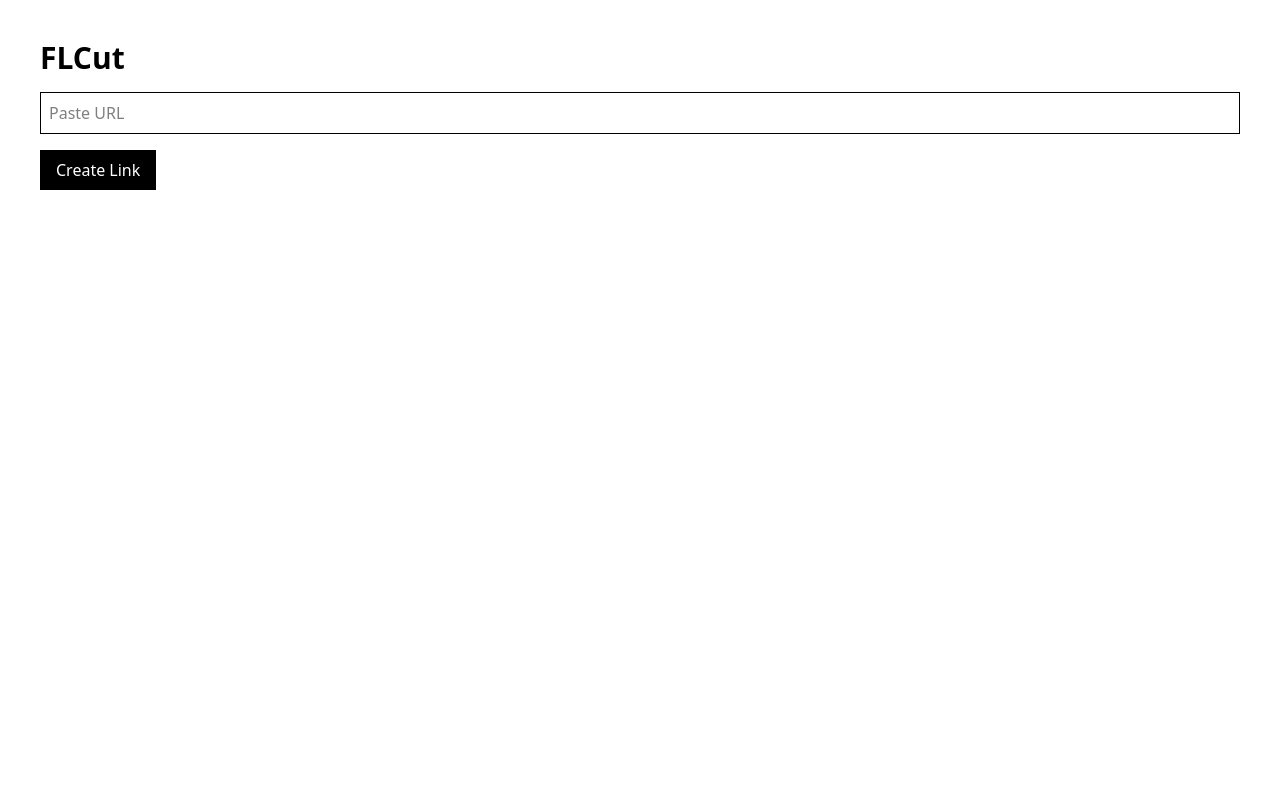
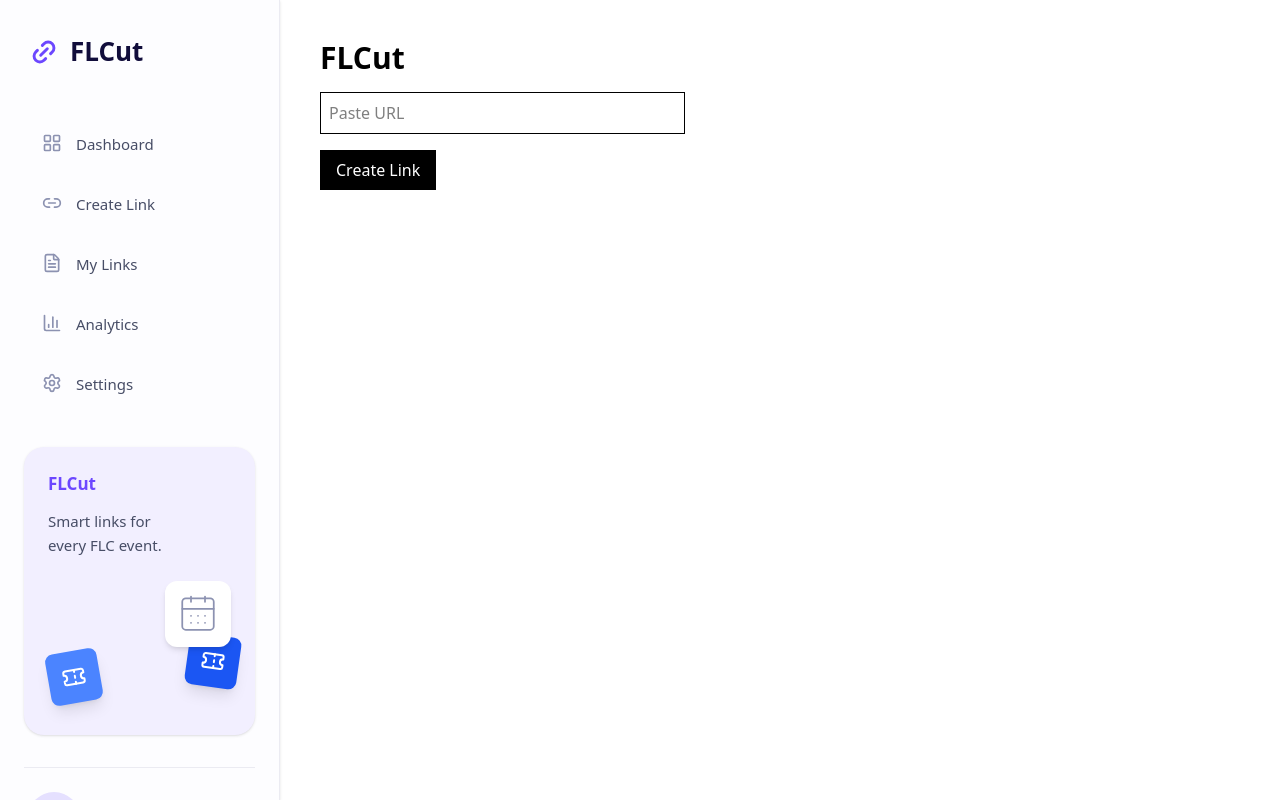
Before and after one commit to grathan-P/flcut, a Next.js app: page / in a window 1280 px wide. Built offline with nearby package versions, Linux system fonts and the light colour scheme.

Commit message:
click count update + sidebar component

```diff
--- a/app/[shortCode]/page.tsx
+++ b/app/[shortCode]/page.tsx
@@ -20,7 +20,7 @@ export default async function Page({
 
   await prisma.link.update({
   where: {
-    id: link.id,
+    shortCode,
   },
   data: {
     clickCount: {
--- a/app/page.tsx
+++ b/app/page.tsx
@@ -1,4 +1,7 @@
 "use client";
+
+import Sidebar from "@/components/Sidebar";
+import LinkForm from "@/components/LinkForm";
 
 import { useState } from "react";
 
@@ -25,30 +28,9 @@ export default function Home() {
   }
 
   return (
-    <main className="p-10">
-      <h1 className="text-3xl font-bold">
-        FLCut
-      </h1>
-
-      <input
-        className="border p-2 mt-4 w-full"
-        placeholder="Paste URL"
-        value={url}
-        onChange={(e) => setUrl(e.target.value)}
-      />
-
-      <button
-        onClick={createLink}
-        className="bg-black text-white px-4 py-2 mt-4"
-      >
-        Create Link
-      </button>
-
-      {result && (
-        <p className="mt-4">
-          Short URL: {result}
-        </p>
-      )}
-    </main>
+    <div className="flex">
+      <Sidebar />
+      <LinkForm />
+    </div>
   );
 }
--- /dev/null
+++ b/components/LinkForm.tsx
@@ -0,0 +1,56 @@
+"use client";
+
+
+import { useState } from "react";
+
+const LinkForm: React.FC = () => {
+  const [url, setUrl] = useState("");
+  const [result, setResult] = useState("");
+
+  async function createLink() {
+    const response = await fetch("/api/links", {
+      method: "POST",
+      headers: {
+        "Content-Type": "application/json",
+      },
+      body: JSON.stringify({
+        originalUrl: url,
+      }),
+    });
+
+    const data = await response.json();
+
+    setResult(
+      `${window.location.origin}/${data.shortCode}`
+    );
+  }
+
+  return (
+    <main className="p-10">
+        <h1 className="text-3xl font-bold">
+          FLCut
+        </h1>
+
+      <input
+        className="border p-2 mt-4 w-full"
+        placeholder="Paste URL"
+        value={url}
+        onChange={(e) => setUrl(e.target.value)}
+      />
+
+      <button
+        onClick={createLink}
+        className="bg-black text-white px-4 py-2 mt-4"
+      >
+        Create Link
+      </button>
+
+      {result && (
+        <p className="mt-4">
+          Short URL: {result}
+        </p>
+      )}
+    </main>
+  );
+}
+export default LinkForm;
--- /dev/null
+++ b/components/Sidebar.tsx
@@ -0,0 +1,116 @@
+'use client'; // Required for click handlers and state
+
+import React, { useState } from 'react';
+import Link from 'next/link';
+import { usePathname } from 'next/navigation';
+import { LayoutGrid, Link2, FileText, BarChart3, Settings, ChevronDown, CalendarDays, Ticket } from 'lucide-react';
+
+// Define the structure for sidebar menu items
+interface SidebarItem {
+  name: string;
+  href: string;
+  icon: React.ReactNode;
+}
+
+// Sidebar Menu Items
+const sidebarItems: SidebarItem[] = [
+  { name: 'Dashboard', href: '/dashboard', icon: <LayoutGrid size={20} /> },
+  { name: 'Create Link', href: '/create-link', icon: <Link2 size={20} /> },
+  { name: 'My Links', href: '/my-links', icon: <FileText size={20} /> },
+  { name: 'Analytics', href: '/analytics', icon: <BarChart3 size={20} /> },
+  { name: 'Settings', href: '/settings', icon: <Settings size={20} /> },
+];
+
+const Sidebar: React.FC = () => {
+  const pathname = usePathname();
+  const [activeItem, setActiveItem] = useState<string | null>(null);
+
+  return (
+    <aside className="w-full max-w-[280px] h-screen bg-[#FDFDFF] border-r border-[#EBEBF2] flex flex-col pt-8 pb-6 px-6 shadow-sm overflow-y-auto">
+      {/* Brand Logo & Name */}
+      <div className="flex items-center gap-3 mb-12 pl-1.5">
+        <div className="text-[#6C47FF]">
+          <Link2 className="rotate-[-45deg]" size={28} strokeWidth={2.5} />
+        </div>
+        <h1 className="text-[26px] font-semibold text-[#110D3B]">FLCut</h1>
+      </div>
+
+      {/* Main Navigation Menu */}
+      <nav className="flex-grow space-y-3 mb-10">
+        {sidebarItems.map((item) => {
+          // Detect active state. We can use `usePathname()` if routes are set up.
+          // For this example, we'll use a local state to make it work out-of-the-box.
+          const isNavItemActive = pathname === item.href || (activeItem === item.name);
+
+          return (
+            <Link
+              key={item.name}
+              href={item.href}
+              onClick={() => setActiveItem(item.name)}
+              className={`flex items-center gap-3.5 h-12 px-4.5 rounded-lg transition-colors group
+                ${
+                  isNavItemActive
+                    ? 'bg-[#F2EFFF] text-[#6C47FF] font-medium'
+                    : 'text-[#474D66] hover:bg-[#F2EFFF]/50 hover:text-[#6C47FF]'
+                }
+              `}
+            >
+              <div
+                className={`transition-colors
+                  ${
+                    isNavItemActive ? 'text-[#6C47FF]' : 'text-[#8C92B1] group-hover:text-[#6C47FF]'
+                  }`}
+              >
+                {item.icon}
+              </div>
+              <span className="text-[15px] font-normal leading-none pt-0.5">{item.name}</span>
+            </Link>
+          );
+        })}
+      </nav>
+
+      {/* Promotional Card */}
+      <div className="bg-[#F2EFFF] rounded-[20px] p-6 mb-8 mt-auto flex flex-col shadow-sm">
+        <h3 className="text-[17px] font-semibold text-[#6C47FF] mb-3">FLCut</h3>
+        <p className="text-[15px] text-[#474D66] leading-[1.6] mb-6">
+          Smart links for <br /> every FLC event.
+        </p>
+
+        {/* Floating Icons illustration using relative positioning */}
+        <div className="relative mt-auto w-full h-[130px]">
+          {/* Main Calendar Icon */}
+          <div className="absolute top-0 right-0 p-3 bg-white rounded-xl shadow-md z-10">
+            <CalendarDays size={42} strokeWidth={1} className="text-[#8C92B1]" />
+          </div>
+          {/* Blue Ticket Icon 1 */}
+          <div className="absolute bottom-2 left-0 p-3.5 bg-[#4B84FF] rounded-lg shadow-lg rotate-[-10deg]">
+            <Ticket size={24} className="text-white" />
+          </div>
+          {/* Blue Ticket Icon 2 */}
+          <div className="absolute bottom-6 right-[-8px] p-3.5 bg-[#1B56F3] rounded-lg shadow-lg rotate-[8deg]">
+            <Ticket size={24} className="text-white" />
+          </div>
+        </div>
+      </div>
+
+      {/* User Profile Footer */}
+      <div className="flex items-center gap-4 mt-auto border-t border-[#EBEBF2] pt-6 pl-1">
+        {/* User Avatar */}
+        <div className="w-[52px] h-[52px] rounded-full bg-[#E5E0FF] text-[#6C47FF] flex items-center justify-center font-bold text-2xl">
+          A
+        </div>
+        {/* User Details */}
+        <div className="flex flex-col flex-grow leading-tight">
+          <span className="font-semibold text-[16px] text-[#110D3B]">Aditya Verma</span>
+          <span className="font-normal text-[14px] text-[#8C92B1]">aditya@flc.club</span>
+        </div>
+        {/* Dropdown Arrow */}
+        <button className="p-1.5 text-[#8C92B1] hover:text-[#6C47FF] transition-colors">
+          <ChevronDown size={22} />
+        </button>
+      </div>
+    </aside>
+  );
+};
+
+export default Sidebar;
--- a/package.json
+++ b/package.json
@@ -11,6 +11,7 @@
   "dependencies": {
     "@prisma/adapter-pg": "^7.8.0",
     "@prisma/client": "^7.8.0",
+    "lucide-react": "^1.18.0",
     "next": "16.2.9",
     "pg": "^8.21.0",
     "prisma": "^7.8.0",
```
Also changed, not shown: 1 other file (tests, documents, lock files or other folders).
